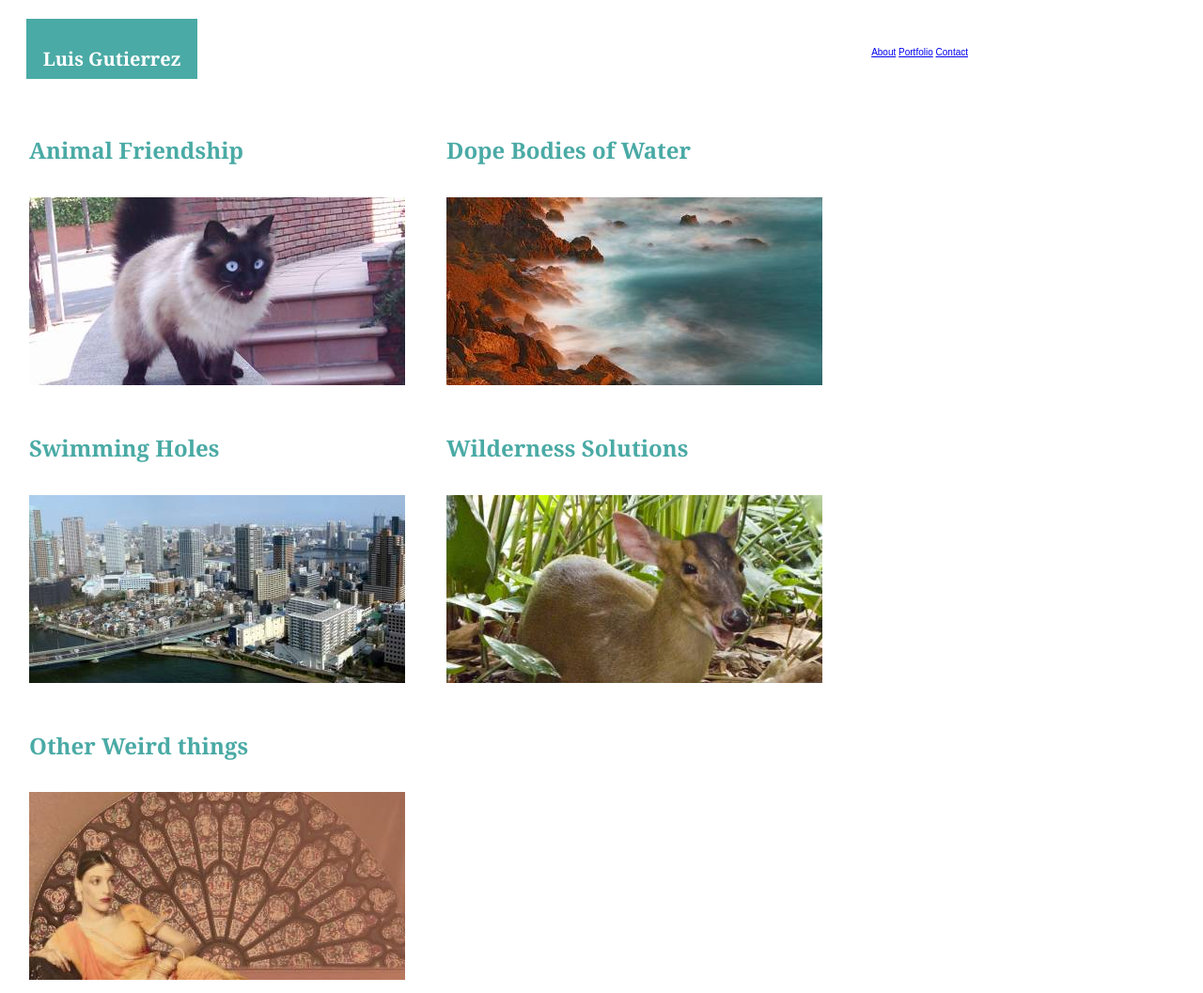
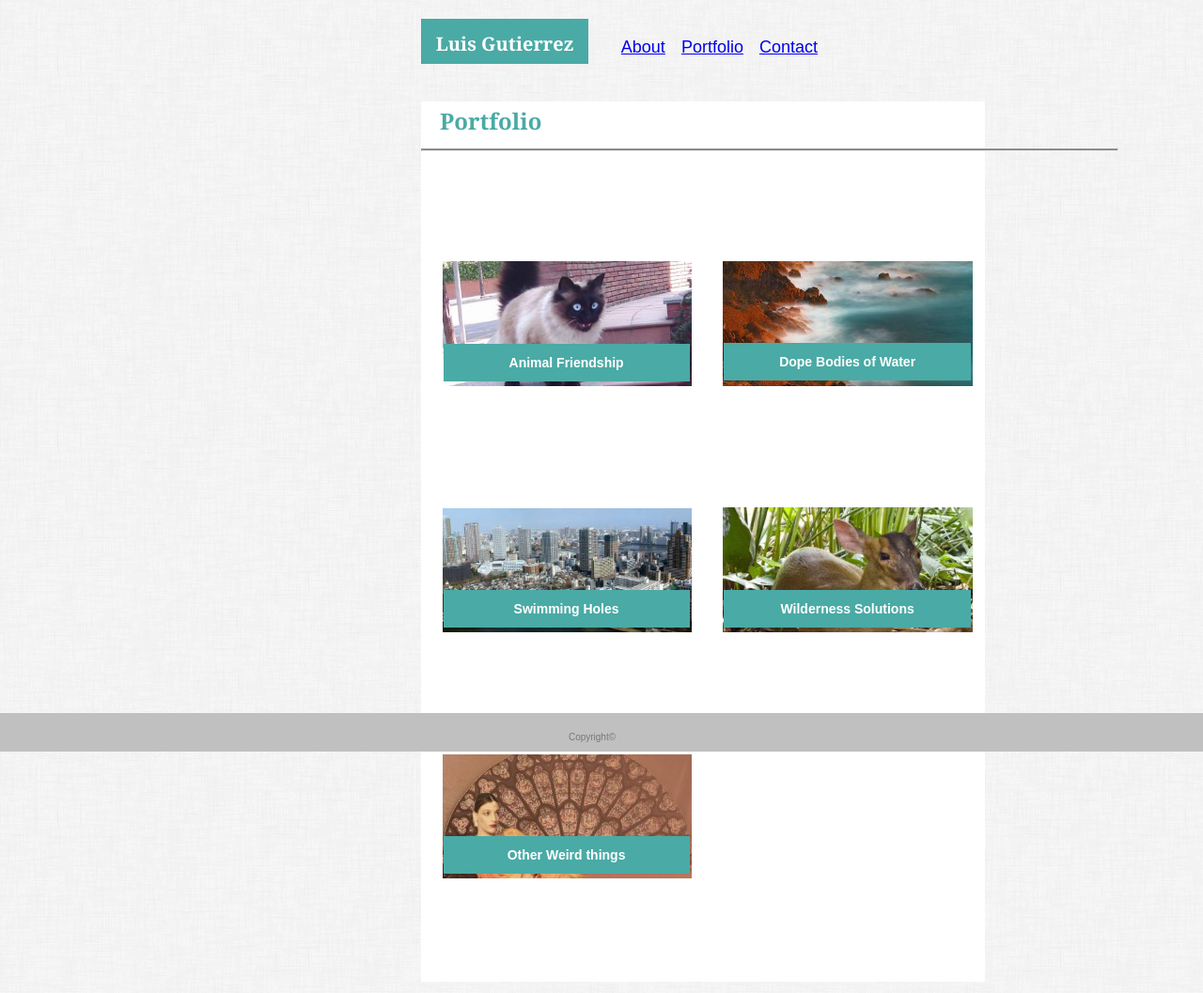
Before and after one commit to gwapesofwath/Basic-Portfolio, a plain HTML site: page portfolio.html in a window 1280 px wide. Shown: the whole page at 94% size. Drawn offline with Linux system fonts and the light colour scheme.

Commit message:
latest revisions

```diff
--- a/assets/css/style.css
+++ b/assets/css/style.css
@@ -1,17 +1,21 @@
+
+/*css for index page*/
 
 header {
     background-color: #4aaaa5;
     text-align: center;
     width: 150px;
-    height: 32px;
+    height: 20px;
     margin: 20px;
+    margin-left: 95px;
     color: white;
     font-family: 'Georgia', Times, Times New Roman, serif;
     font-size: 10px;
-    padding: 16px;
-    position: relative
+    padding: 14px;
+    position: relative;
+    line-height: 0px;
+}
 
-}
 
 #navBar {
     float: right;
@@ -21,13 +25,13 @@ header {
     right: 250px;
     color: #777777;
     font-family: 'Arial', 'Helvetica Neue', Helvetica, sans-serif;
-    font-size: 10px;
+    font-size: 12px;
     font-stretch: semi-expanded;
-
+    word-spacing: 12px;
+    line-height: 1px;
 }
 
 .mainContent {
-    background: grey;
     position: relative;
     margin-bottom: 20px;
     padding: 20px;
@@ -35,6 +39,8 @@ header {
     height: 450px;
     bottom: 20px;
 }
+
+
 
 h2 {
     text-align: left;
@@ -44,6 +50,7 @@ h2 {
     left: 20px;
     top: 16px;
     padding-bottom: 20px;
+    font-size: 24px;
 }
 
 #aboutMe {
@@ -78,3 +85,103 @@ p {
     margin-right: 20px;
     padding-top: 10px;
 }
+
+/*css for portfolio page*/
+
+#portfolio {
+    position: relative;
+    margin-bottom: 15px;
+    padding: 20px;
+    text-align: center;
+    height: 1250px;
+    width: 750px;
+    bottom: 20px;
+    margin-left: 350px;
+}
+
+#table {
+ resize: both;
+ width: 600px;
+ height: 75%;
+ background-color: white;
+ margin-left: 70px;
+ line-height: 10px;
+}
+
+#table img {
+    width: 90%;
+    height: auto;
+}
+
+h6 {
+    background-color: #4aaaa5;
+    padding: 15px;
+    font-size: 14px;
+    color: white;
+    font-family: 'Arial', 'Helvetica Neue', Helvetica, sans-serif;
+    position: relative;
+    top: 170px;
+    margin-right: 4%;
+    margin-left: 7%;
+}
+
+#navBar2 {
+    float: right;
+    text-align: center;
+    position: absolute;
+    margin-right: 160px;
+    top: 50px;
+    right: 250px;
+    color: #777777;
+    font-family: 'Arial', 'Helvetica Neue', Helvetica, sans-serif;
+    font-size: 18px;
+    font-stretch: semi-expanded;
+    word-spacing: 12px;
+    line-height: 1px;
+}
+
+.name {
+    background-color: #4aaaa5;
+    text-align: center;
+    width: 150px;
+    height: 20px;
+    margin: 20px;
+    margin-left: 440px;
+    color: white;
+    font-family: 'Georgia', Times, Times New Roman, serif;
+    font-size: 10px;
+    padding: 14px;
+    position: relative;
+    line-height: 0px;
+}
+
+.hr {
+    display: block;
+    width: 0px;
+    color: grey;
+    background-color: grey;
+    height: 2px;
+}
+
+.footer {
+    position: fixed;
+    left: 0;
+    bottom: 0;
+    width: 100%;
+    background-color: silver;
+    font-family: 'Arial', 'Helvetica Neue', Helvetica, sans-serif;
+    color: #777777;
+    text-align: center;
+    font-size: 10px;
+}
+
+input[type=text], select, textarea {
+    width: 100%;
+    padding: 12px;
+    border: 1px solid #ccc;
+    border-radius: 4px;
+    box-sizing: border-box;
+    margin-top: 6px;
+    margin-bottom: 16px;
+    resize: vertical
+}
--- a/portfolio.html
+++ b/portfolio.html
@@ -10,13 +10,13 @@
 
 <body>
 
-    <header>
+    <div class="name">
         <h1>Luis Gutierrez</h1>
-    </header>
+    </div>
 
-    <div id="navBar">
+    <div id="navBar2">
 
-        <section id="navLinks">
+        <section id="navLinks2">
 
             <a href="index.html">About</a>
             <a href="portfolio.html">Portfolio</a>
@@ -28,16 +28,23 @@
 
     <div id="portfolio">
 
+    <body background="assets/images/dust_scratches/dust_scratches.png">
+
     <section id="table">
+
+        <h2>Portfolio</h2>
+
+    <div class="hr"><hr /></div>
+
         <table style="width: 100">
 
             <tr>
                  <td>
-                        <h2>Animal Friendship</h2>
+                        <h6>Animal Friendship</h6>
                             <img src="assets/images/animal friendship.jpeg" alt="Cat">
                  </td>
                  <td>
-                        <h2>Dope Bodies of Water</h2>
+                        <h6>Dope Bodies of Water</h6>
                         <img src="assets/images/Street Signage.jpeg" alt="Water">
                  </td>
 
@@ -45,18 +52,18 @@
 
             <tr>
                  <td>
-                        <h2>Swimming Holes</h2>
+                        <h6>Swimming Holes</h6>
                         <img src="assets/images/swimming holes.jpeg" alt="swimming hole">
                  </td>
                  <td>
-                        <h2>Wilderness Solutions</h2>
+                        <h6>Wilderness Solutions</h6>
                         <img src="assets/images/wilderness solutions.jpeg" alt="Deer">
                  </td>
             </tr>
 
             <tr>
                  <td>
-                        <h2>Other Weird things</h2>
+                        <h6>Other Weird things</h6>
                         <img src="assets/images/Pickle Escape Solutions.jpeg" alt="Lady">
                  </td>
             </tr>
@@ -71,6 +78,12 @@
 
     </div>
 
+    <div class="footer">
+
+            <p>Copyright&copy;</p>
+
+        </div>
+
 
 </body>
 
```
Also changed, not shown: contact.html (+65 -0 lines), index.html (+8 -0 lines), assets/images/dust_scratches/dust_scratches.png (added), assets/images/dust_scratches/readme.txt (added), 6 other files. Lines whose indentation alone changed are shown as unchanged.
